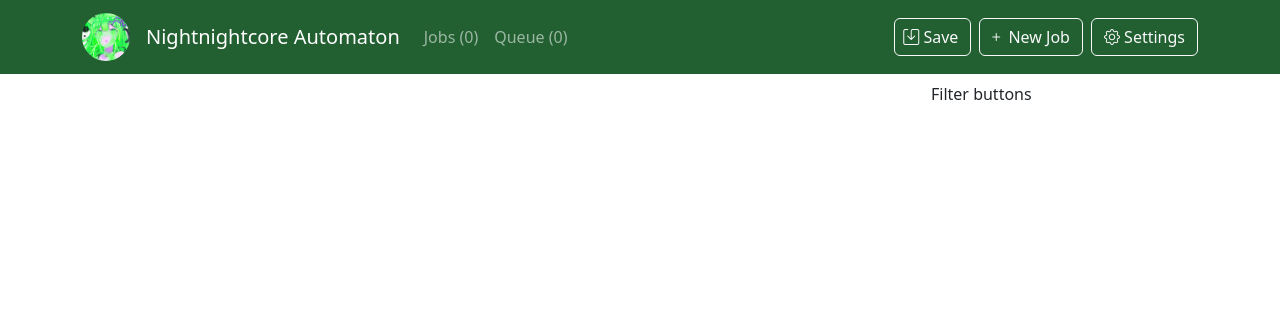
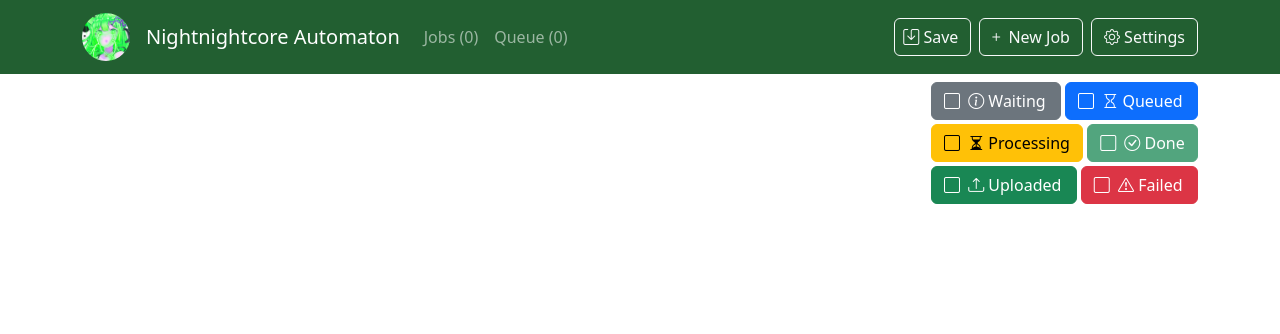
Before and after one commit to VisibleReality/nnc_automaton, a Flask app: page /jobs in a window 1280 px wide. Shown: the top 334 px of the page. Run offline with Flask 2, Linux system fonts and the light colour scheme; some libraries are stand-ins or nearby versions.

Commit message:
Add filtering buttons to jobs page

```diff
--- a/main.py
+++ b/main.py
@@ -69,12 +69,19 @@ def list_jobs ():
 			elif job_type == "failed":
 				job_statues.extend((JobStatus.Failed, JobStatus.Deleted))
 
+	filter_button_types: dict[str, list[str]] = {}
+	for request_term in ("waiting", "queued", "processing", "done", "uploaded", "failed"):
+		if request_term in request_terms:
+			filter_button_types[request_term] = [term for term in request_terms if term != request_term]
+		else:
+			filter_button_types[request_term] = request_terms + [request_term]
+
 	job_counts = job_manager.get_counts()
 
 	jobs = job_manager.get_jobs_with_status(*job_statues)
 
 	return render_template("jobs.html", request_terms = request_terms, job_counts = job_counts, jobs = jobs,
-						   JobStatus = JobStatus)
+						   filter_button_types = filter_button_types, JobStatus = JobStatus)
 
 
 @app.route("/job/<job_id>")
--- a/templates/job_card.html
+++ b/templates/job_card.html
@@ -81,3 +81,4 @@
 						</div>
 					</div>
 				</div>
+<script src="{{ url_for('jobs_js') }}"></script>
--- a/templates/jobs.html
+++ b/templates/jobs.html
@@ -12,16 +12,46 @@
 <div class="container mt-2 mb-5">
 	<div class="row g-3">
 		<div class="col-12 col-lg-3 order-lg-last">
-			Filter buttons
+			<div class="d-flex flex-row flex-wrap gap-1">
+				<a href="{{ url_for(request.endpoint, types = ','.join(filter_button_types['waiting'])) }}"
+					 class="btn btn-secondary flex-grow-1 text-start">
+					<i class="bi {{ 'bi-square' if 'waiting' in filter_button_types['waiting'] else 'bi-check-square' }} me-1"></i>
+					<i class="bi bi-info-circle"></i> Waiting
+				</a>
+				<a href="{{ url_for(request.endpoint, types = ','.join(filter_button_types['queued'])) }}"
+					 class="btn btn-primary flex-grow-1 text-start">
+					<i class="bi {{ 'bi-square' if 'queued' in filter_button_types['queued'] else 'bi-check-square' }} me-1"></i>
+					<i class="bi bi-hourglass"></i> Queued
+				</a>
+				<a href="{{ url_for(request.endpoint, types = ','.join(filter_button_types['processing'])) }}"
+					 class="btn btn-warning flex-grow-1 text-start">
+					<i class="bi {{ 'bi-square' if 'processing' in filter_button_types['processing'] else 'bi-check-square' }} me-1"></i>
+					<i class="bi bi-hourglass-split"></i> Processing
+				</a>
+				<a href="{{ url_for(request.endpoint, types = ','.join(filter_button_types['done'])) }}"
+					 class="btn btn-success opacity-75 flex-grow-1 text-start">
+					<i class="bi {{ 'bi-square' if 'done' in filter_button_types['done'] else 'bi-check-square' }} me-1"></i>
+					<i class="bi bi-check-circle"></i> Done
+				</a>
+				<a href="{{ url_for(request.endpoint, types = ','.join(filter_button_types['uploaded'])) }}"
+					 class="btn btn-success flex-grow-1 text-start">
+					<i class="bi {{ 'bi-square' if 'uploaded' in filter_button_types['uploaded'] else 'bi-check-square' }} me-1"></i>
+					<i class="bi bi-upload"></i> Uploaded
+				</a>
+				<a href="{{ url_for(request.endpoint, types = ','.join(filter_button_types['failed'])) }}"
+					 class="btn btn-danger flex-grow-1 text-start">
+					<i class="bi {{ 'bi-square' if 'failed' in filter_button_types['failed'] else 'bi-check-square' }} me-1"></i>
+					<i class="bi bi-exclamation-triangle"></i> Failed
+				</a>
+			</div>
 		</div>
 		<div class="col-12 col-lg-9 order-lg-first">
 			{% for job in jobs.values() %}
 				{% include "job_card.html" %}
 			{% endfor %}
-			</div>
+		</div>
 	</div>
 </div>
 <script src="{{ url_for('static', filename='bootstrap.bundle.min.js') }}"></script>
-<script src="{{ url_for('jobs_js') }}"></script>
 </body>
 </html>
```
